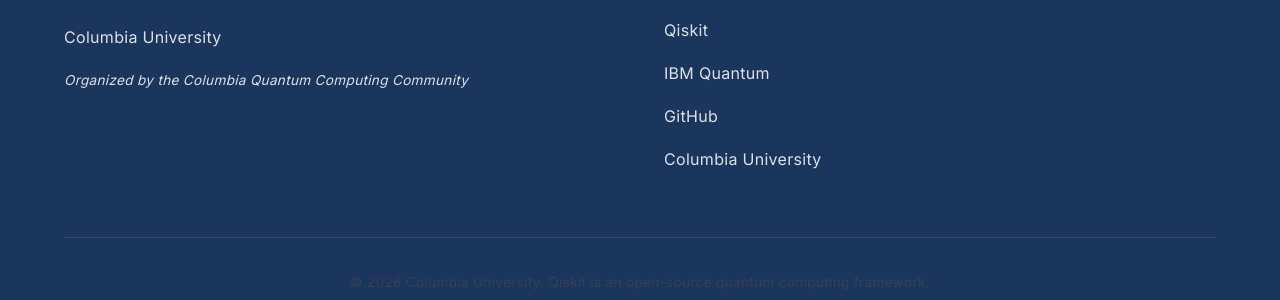
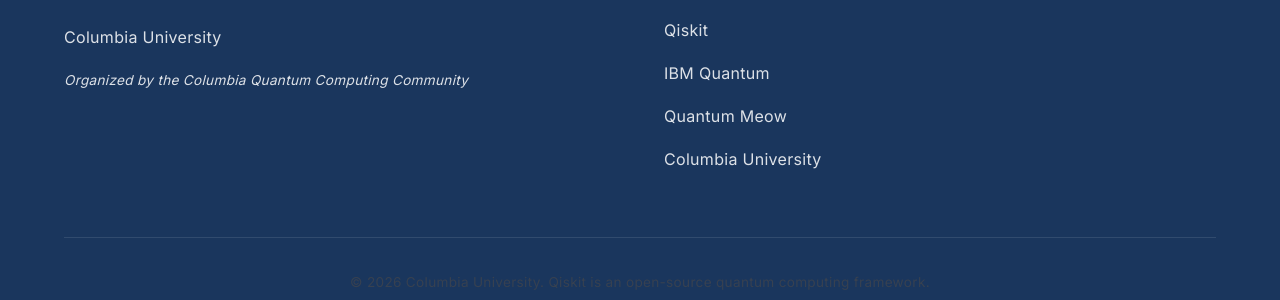
Before and after one commit to QuantumMeow/columbia-qiskit-fall-fest-2026, a Jekyll site: the page built from index.md, in a window 1280 px wide and 900 px high, scrolled down 2396 px. Shown: the part 541-841 px from the top of the window. Built offline with Jekyll 4.4.1, drawn with Linux system fonts in a browser that asks for light colours.

Commit message:
Update footer.html

```diff
--- a/_includes/footer.html
+++ b/_includes/footer.html
@@ -11,7 +11,7 @@
                 <ul>
                     <li><a href="https://qiskit.org" target="_blank" rel="noopener">Qiskit</a></li>
                     <li><a href="https://quantum.ibm.com" target="_blank" rel="noopener">IBM Quantum</a></li>
-                    <li><a href="https://github.com/QuantumMeow/columbia-qiskit-fall-fest-2026" target="_blank" rel="noopener">GitHub</a></li>
+                    <li><a href="https://quantummeow.com" target="_blank" rel="noopener">Quantum Meow</a></li>
                     <li><a href="https://www.columbia.edu" target="_blank" rel="noopener">Columbia University</a></li>
                 </ul>
             </div>
```
